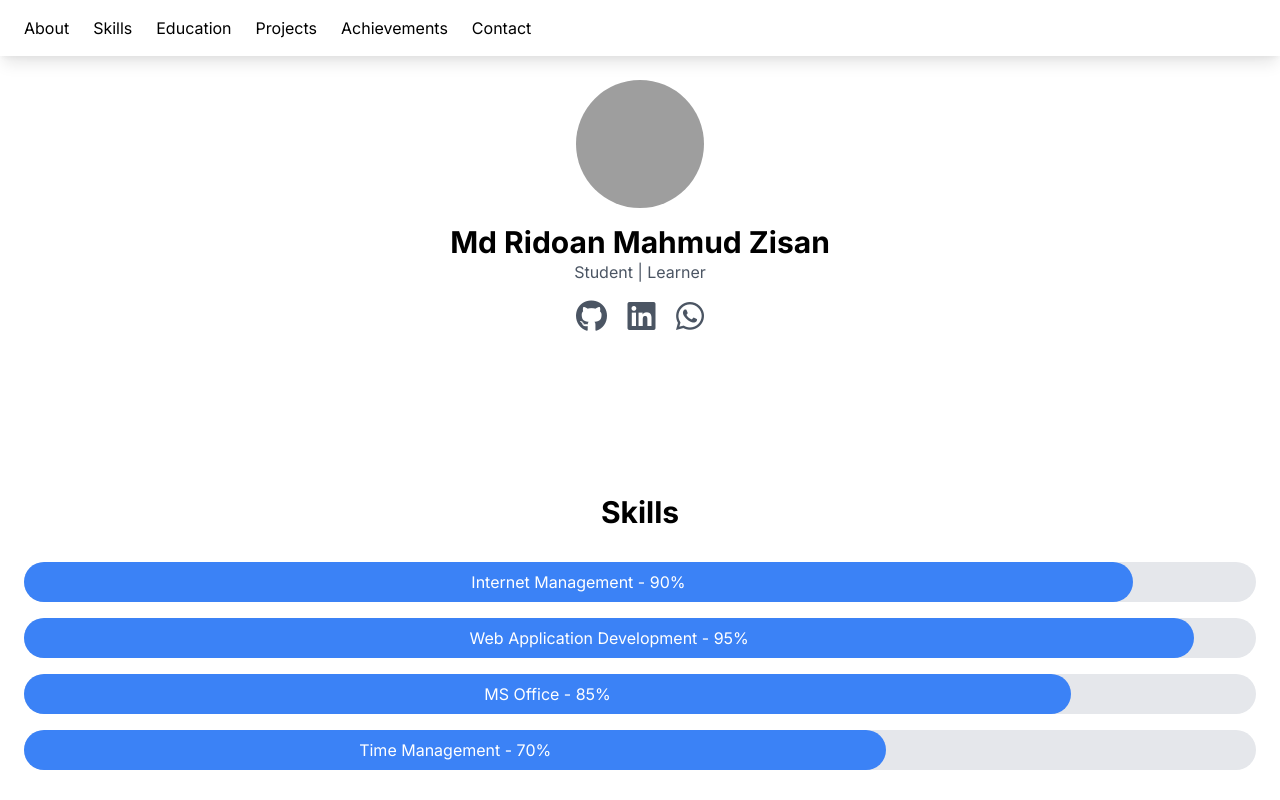
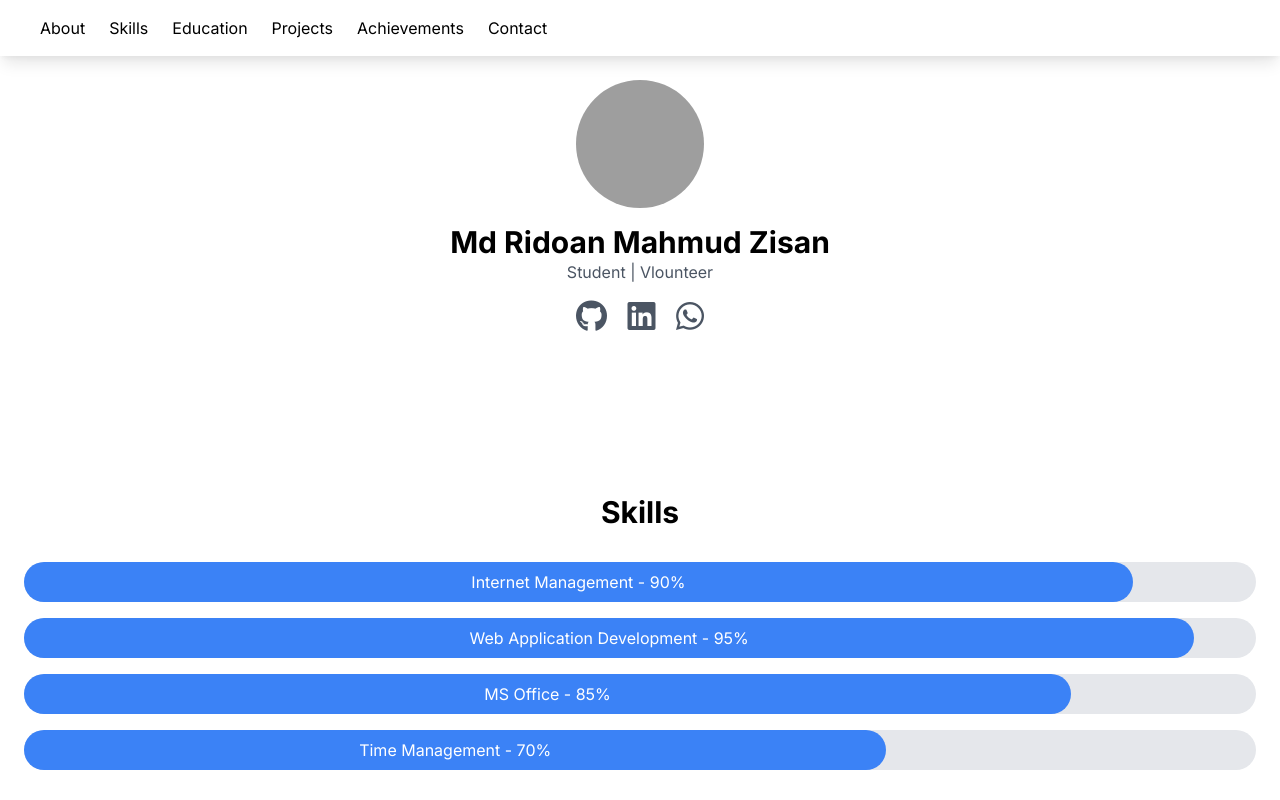
Before and after one commit to RidoanDev/Md-Ridoan-Mahmud-Zisan, a plain HTML site: page index.html in a window 1280 px wide. Shown: the top 800 px of the page. Drawn offline with nearby package versions, Linux system fonts and the light colour scheme; grey boxes are pictures that could not be loaded.

Commit message:
Update index.html

```diff
--- a/index.html
+++ b/index.html
@@ -98,7 +98,7 @@
                 <span></span>
             </div>
             <ul id="nav-links" class="hidden md:flex space-x-6">
-                <li><a href="#about" class="hover:text-gray-600 dark:hover:text-gray-300">About</a></li>
+                <li><a href="#about" class="hover:text-gray-600 dark:hover:text-gray-300">　About</a></li>
                 <li><a href="#skills" class="hover:text-gray-600 dark:hover:text-gray-300">Skills</a></li>
                 <li><a href="#education" class="hover:text-gray-600 dark:hover:text-gray-300">Education</a></li>
                 <li><a href="#projects" class="hover:text-gray-600 dark:hover:text-gray-300">Projects</a></li>
@@ -119,7 +119,7 @@
         <div class="container mx-auto text-center">
             <img src="https://github.com/RidoanDev.png" alt="Md Ridoan Mahmud Zisan" class="w-32 h-32 rounded-full mx-auto hover-scale">
             <h3 class="text-3xl font-bold mt-4">Md Ridoan Mahmud Zisan</h3>
-            <p class="text-gray-600 dark:text-gray-300">Student | Learner</p>
+            <p class="text-gray-600 dark:text-gray-300">Student | Vlounteer</p>
             <div class="mt-4 space-x-4">
                 <a href="https://github.com/RidoanDev" target="_blank" class="text-gray-600 dark:text-gray-300 hover:text-gray-900 dark:hover:text-white"><i class="fab fa-github fa-2x"></i></a>
                 <a href="https://www.linkedin.com/in/ridoan2007" target="_blank" class="text-gray-600 dark:text-gray-300 hover:text-blue-500"><i class="fab fa-linkedin fa-2x"></i></a>
```
